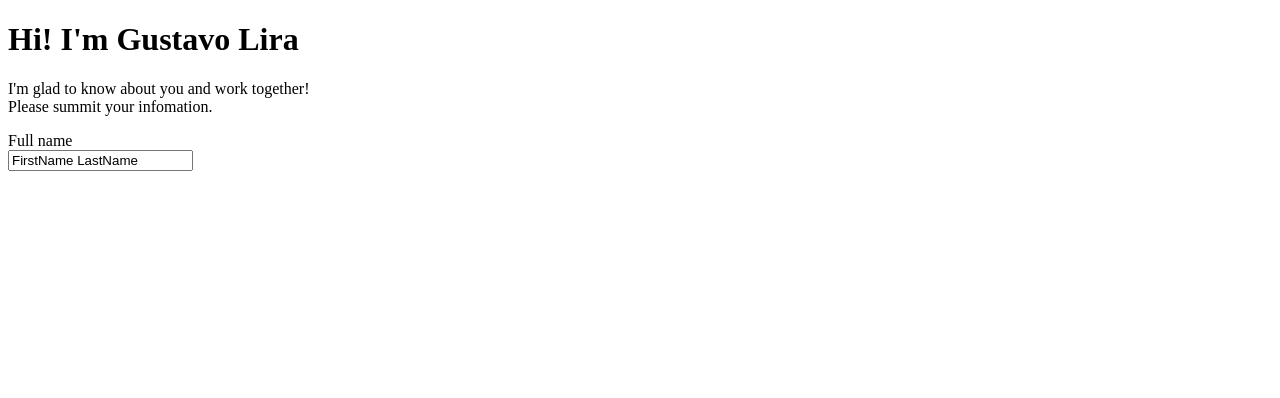
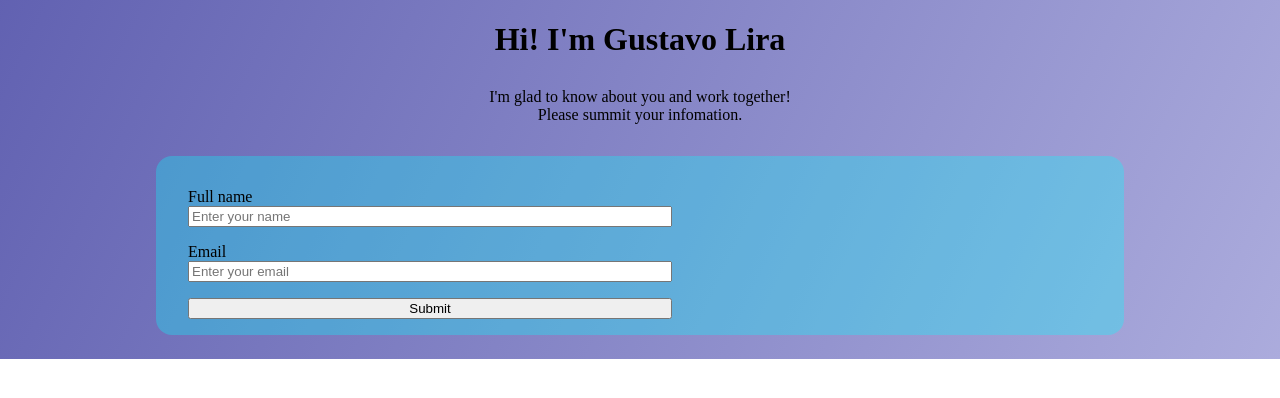
Before and after one commit to GustavoLira-ChE/fcc-surveyform, a plain HTML site: page index.html in a window 1280 px wide. Drawn offline with Linux system fonts and the light colour scheme.

Commit message:
add email form section and buttom submit

```diff
--- a/index.html
+++ b/index.html
@@ -12,11 +12,16 @@
        <h1 id="title">Hi! I'm Gustavo Lira</h1>
        <p id="description">I'm glad to know about you and work together! <br> Please summit your infomation.</p>
        <form action="" id="survey-form">
+           <!--Name input section  -->
            <label for="name">Full name</label><br>
-           <input type="text" id="name" name="name" value="FirstName LastName"><br>
+           <input type="text" id="name" name="name" placeholder="Enter your name" required><br>
+            <!--Email input section -->
+           <label for="email">Email</label><br>
+           <input type="email" id="email" name="email" placeholder="Enter your email" required><br>
+           <!-- Company  -->
 
-           <label for="email"></label>
-       </form>
+           <input type="submit" value="Submit">
+        </form>
    </main>
 </body>
 </html>
--- a/style.css
+++ b/style.css
@@ -1,5 +1,45 @@
+
 *,
 *::before,
 *::after{
     box-sizing: border-box;
 }
+body{
+    background-image: linear-gradient(115deg,rgba(58, 58, 158, 0.8),rgba(136, 136, 206, 0.7)),url();
+    background-size: cover;
+    background-repeat: no-repeat;
+}
+main{
+    max-width: 1000px;
+    margin: 0px auto;
+}
+h1{
+    text-align: center;
+}
+p{
+    text-align: center;
+    width: auto;
+    padding: 8px 24px;
+}
+#survey-form{
+    padding-top: 2rem;
+    border-radius: 16px;
+    background-color: hsla(180deg, 100%, 50%, 0.3);
+    max-width: 1000px;
+    margin: 24px 1rem;
+}
+form label{
+    padding: 1rem 2rem;
+}
+form input{
+    width: 50%;
+    margin: 0 2rem 1rem;
+}
+
+
+@media (max-width: 400px){
+    main{
+        max-width: 560px;
+        margin: 0px auto;
+    }
+}
```
